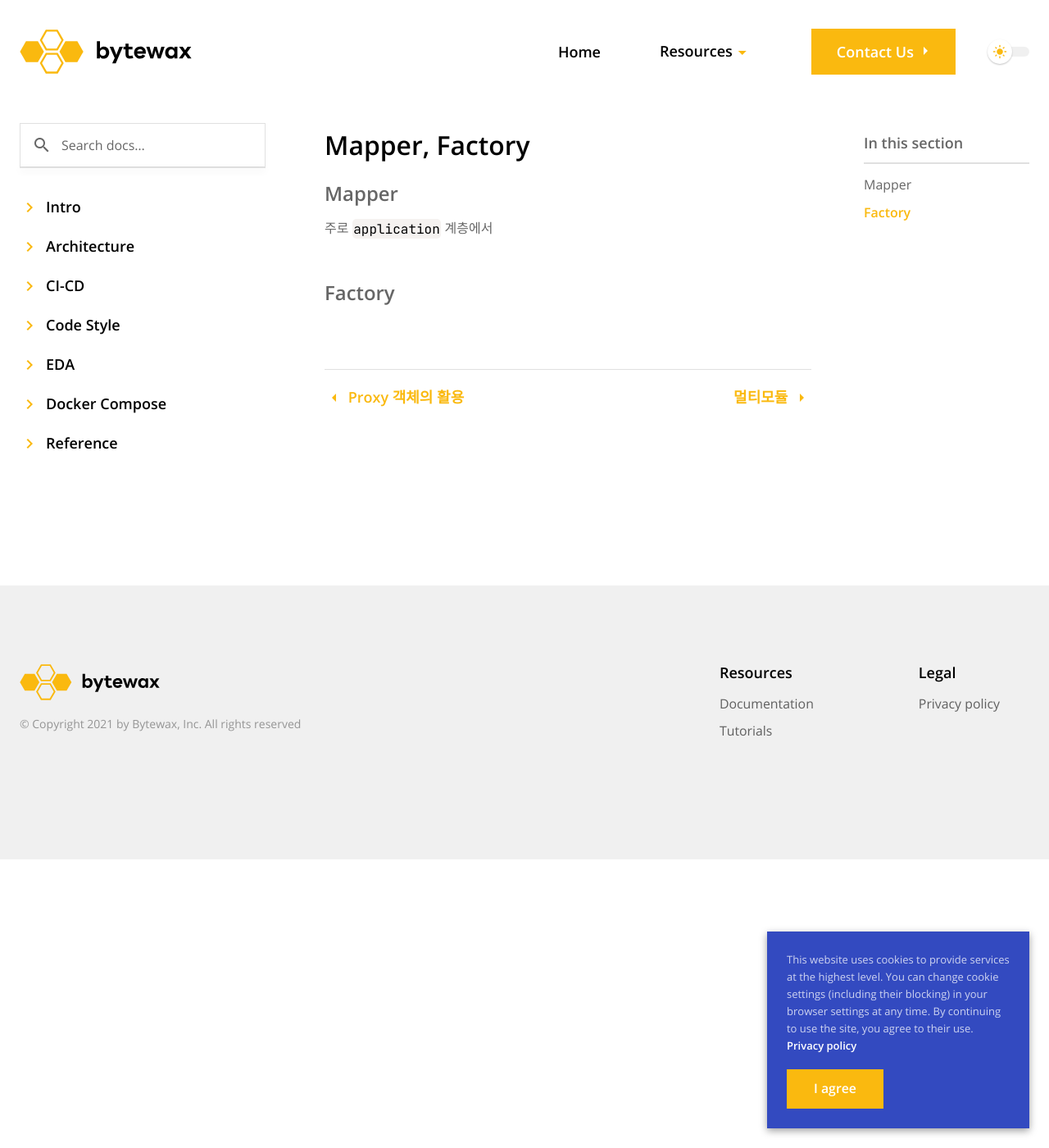
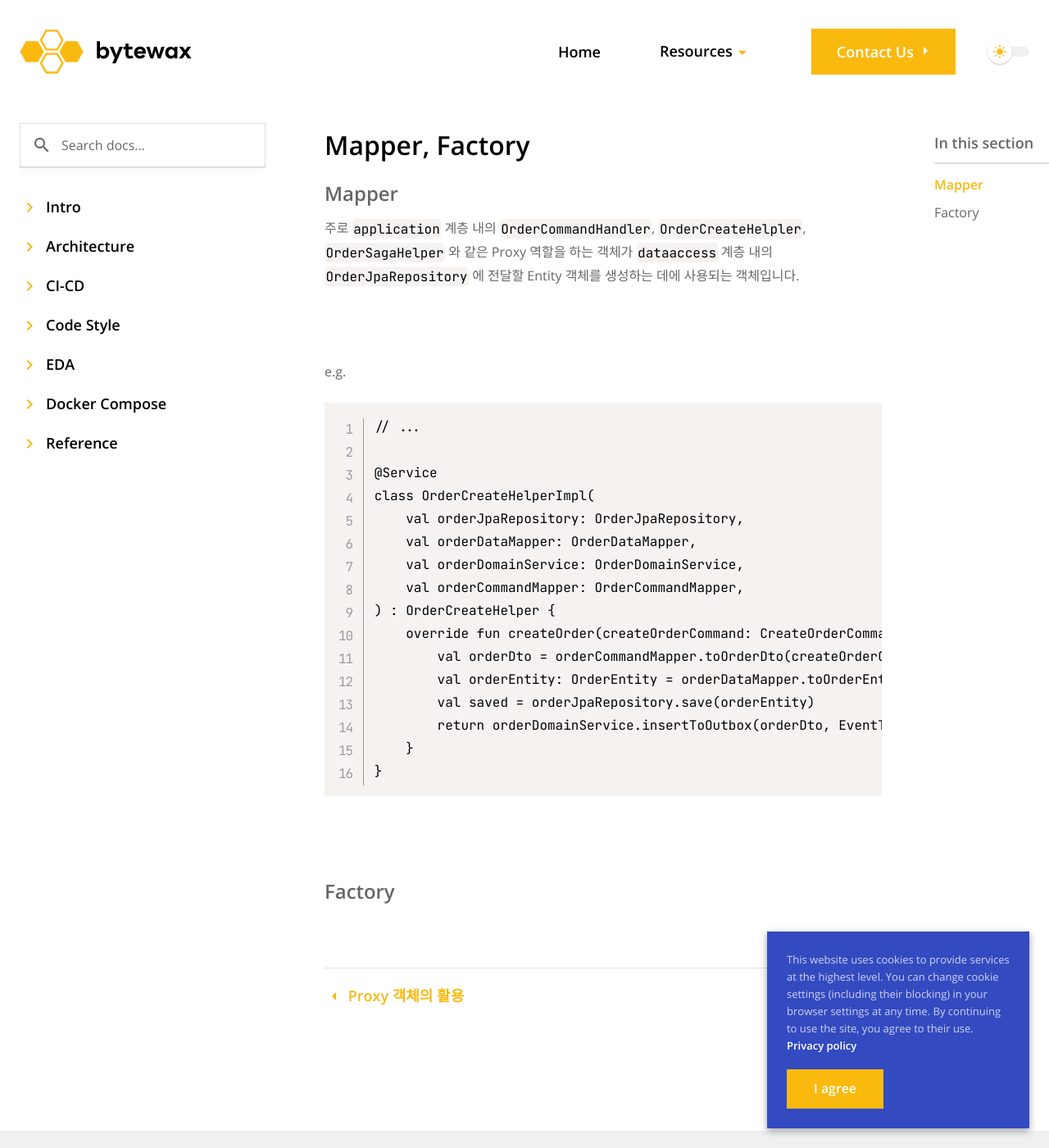
Before and after one commit to chagchagchag/eda-based-spring-cloud-doc, a Jekyll site: the page built from _docs/3.2.MAPPER-FACTORY.md, in a window 1280 px wide and 1400 px high. Shown: the whole window at 82% size. Built offline with Jekyll 4.4.1, drawn with Linux system fonts in a browser that asks for light colours.

Commit message:
커밋 안했던 내용들

````diff
--- a/_docs/3.2.MAPPER-FACTORY.md
+++ b/_docs/3.2.MAPPER-FACTORY.md
@@ -5,8 +5,36 @@ order: 2
 ---
 
 ## Mapper
-주로 `application` 계층에서
+주로 `application` 계층 내의 `OrderCommandHandler`, `OrderCreateHelpler`, `OrderSagaHelper` 와 같은 Proxy 역할을 하는 객체가  `dataaccess` 계층 내의 `OrderJpaRepository` 에 전달할 Entity 객체를 생성하는 데에 사용되는 객체입니다.<br>
 <br>
+
+
+
+
+
+<br>
+
+e.g.
+```kotlin
+// ...
+
+@Service
+class OrderCreateHelperImpl(
+    val orderJpaRepository: OrderJpaRepository,
+    val orderDataMapper: OrderDataMapper,
+    val orderDomainService: OrderDomainService,
+    val orderCommandMapper: OrderCommandMapper,
+) : OrderCreateHelper {
+    override fun createOrder(createOrderCommand: CreateOrderCommand) : OrderCreatedEvent {
+        val orderDto = orderCommandMapper.toOrderDto(createOrderCommand)
+        val orderEntity: OrderEntity = orderDataMapper.toOrderEntity(orderDto)
+        val saved = orderJpaRepository.save(orderEntity)
+        return orderDomainService.insertToOutbox(orderDto, EventType.ORDER_CREATED)
+    }
+}
+```
+<br>
+
 
 ## Factory
 <br>
````
